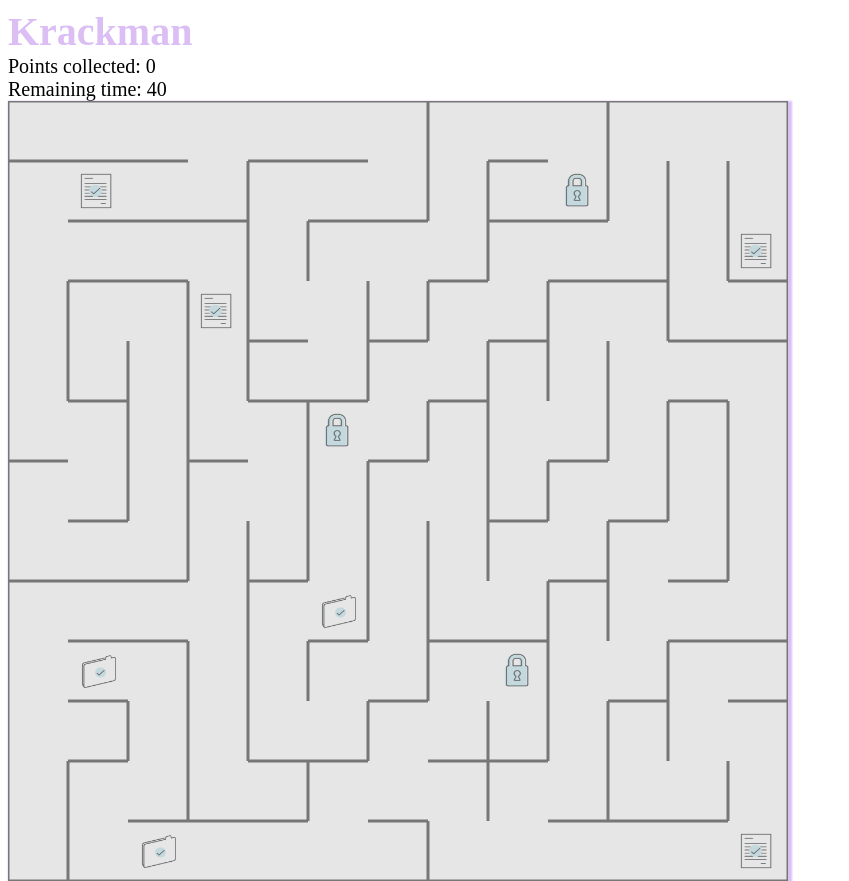
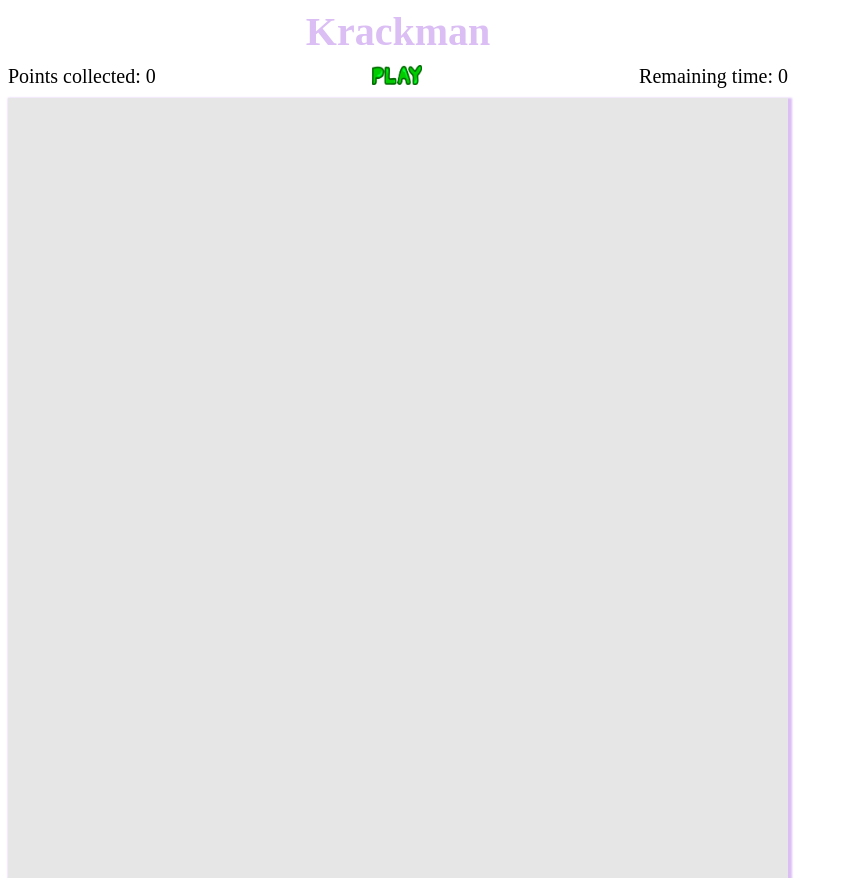
Before and after one commit to marina2909/itgluectopus, a plain HTML site: page index.html in a window 1280 px wide. Shown: the whole page, without its empty margins (0-849 px from the left). Drawn offline with Linux system fonts and the light colour scheme.

Commit message:
add play button. modularize maze

```diff
--- a/css/style.css
+++ b/css/style.css
@@ -6,6 +6,24 @@
 	font-size: 40;
 	color: #dabef4;
 	font-weight: 700;
+    width: 780px;
+    text-align: center;
+}
+
+.toolbar {
+    width: 780px;
+    display: flex;
+    justify-content: space-between;
+}
+
+.toolbar-item {
+    margin: 10px 0;
+}
+
+.play-btn {
+    width: 50px;
+    height: 20px;
+    cursor: pointer;
 }
 
 #points{
@@ -19,6 +37,8 @@
 #mainCanvas {
     box-shadow: 2px 2px 2px 2px #dabef4;
     background-color: #e6e6e6;
+    width: 780px;
+    height: 780px;
 }
 
 .borderRight {
--- a/index.html
+++ b/index.html
@@ -11,12 +11,16 @@
 		<script src="js/main.js"></script>
     </head>
 
-	<body onload="startGame()">
+	<body>
         <div class="title">Krackman</div>
-        <div id="points" class="points">Points collected: 0</div>
-        <div id="time" class="time">Remaining time: 0</div>
+		<div class="toolbar">
+			<div id="points" class="toolbar-item points">Points collected: 0</div>
+			<img src="imgs/play.png" class="toolbar-item play-btn" onClick="startGame()" />
+			<div id="time" class="toolbar-item time">Remaining time: 0</div>
+		</div>
 		<div class="main">
 			<canvas id="mainCanvas"></canvas>
 		</div>
+		</div>
 	</body>
 </html>
--- a/js/main.js
+++ b/js/main.js
@@ -4,9 +4,9 @@
     size: 60,
     gameOver: false
 };
-let maze = generateMaze(app.canvasHeight/app.size, app.canvasWidth/app.size);
 
-let keysDown,
+let maze,
+	keysDown,
     player,
     documents,
     points=0;
@@ -43,7 +43,7 @@
 
 function draw () {
     renderCanvas();
-    renderMaze(maze);
+    maze.renderMaze();
     player.draw();
     documents.draw();
 }
@@ -55,6 +55,7 @@
 
 
 function startGame () {
+	maze = new Maze(app.canvasHeight/app.size, app.canvasWidth/app.size);
     app.gameOver = false;
     startFrame = performance.now();
     lastFrame = performance.now();
--- a/js/maze.js
+++ b/js/maze.js
@@ -1,9 +1,16 @@
-function renderMaze(maze) {
+class Maze {
+    constructor (x, y) {
+		this.x = x;
+		this.y = y;
+		this.generateMaze();
+	}
+
+	renderMaze() {
 		app.ctx.lineWidth = 3;
 		app.ctx.strokeStyle="#777777";
-	for (let i=0; i<maze.x; i++) {
-		for (let j=0; j<maze.y; j++) {
-			if (maze.vert[i][j] === true) {
+		for (let i=0; i<this.x; i++) {
+			for (let j=0; j<this.y; j++) {
+				if (this.vert[i][j] === true) {
 				} else {
 					app.ctx.beginPath();
 					app.ctx.moveTo(j*app.size, (i+1)*app.size);
@@ -12,9 +19,9 @@
 				}
 			}
 		}
-	for (let i=0; i<maze.x; i++) {
-		for (let j=0; j<maze.y; j++) {
-			if (maze.hori[i][j] === true) {
+		for (let i=0; i<this.x; i++) {
+			for (let j=0; j<this.y; j++) {
+				if (this.hori[i][j] === true) {
 				} else {
 					app.ctx.beginPath();
 					app.ctx.moveTo((j+1)*app.size, i*app.size);
@@ -24,17 +31,19 @@
 			}
 		}
 		app.ctx.beginPath();
-	app.ctx.moveTo(0, maze.x*app.size);
+		app.ctx.moveTo(0, this.x*app.size);
 		app.ctx.lineTo(0, 0);
 		app.ctx.stroke();
 
 		app.ctx.beginPath();
-	app.ctx.moveTo(maze.y*app.size, 0);
+		app.ctx.moveTo(this.y*app.size, 0);
 		app.ctx.lineTo(0, 0);
 		app.ctx.stroke();
 	}
 
-function generateMaze (x, y) {
+	generateMaze () {
+		const x = this.x;
+		const y = this.y;
 		var n = x * y - 1;
 		var hori = [], vert = []; // horizontal and vertical openings
 		for (var j= 0; j<x+1; j++) hori[j]= [];
@@ -50,7 +59,6 @@
 				unvisited[j].push(j>0 && j<x+1 && k>0 && (j != here[0]+1 || k != here[1]+1));
 		}
 
-	// path finding
 		while (n > 0) {
 			var potential = [[here[0]+1, here[1]], [here[0],here[1]+1],
 				[here[0]-1, here[1]], [here[0],here[1]-1]];
@@ -62,7 +70,7 @@
 			}
 			if (neighbors.length) {
 				n--;
-			next= neighbors[Math.floor(Math.random()*neighbors.length)];
+				let next = neighbors[Math.floor(Math.random()*neighbors.length)];
 				unvisited[next[0]+1][next[1]+1]= false;
 				if (next[0] == here[0]) {
 					hori[next[0]][(next[1]+here[1]-1)/2] = true;
@@ -74,10 +82,7 @@
 				here = path.pop();
 			}
 		}
-	return {
-		x: x,
-		y: y,
-		hori: hori,
-		vert: vert
-	};
+		this.hori = hori;
+		this.vert = vert;
 	}
+}
```
Also changed, not shown: imgs/play.png (added). Lines whose indentation alone changed are shown as unchanged.
